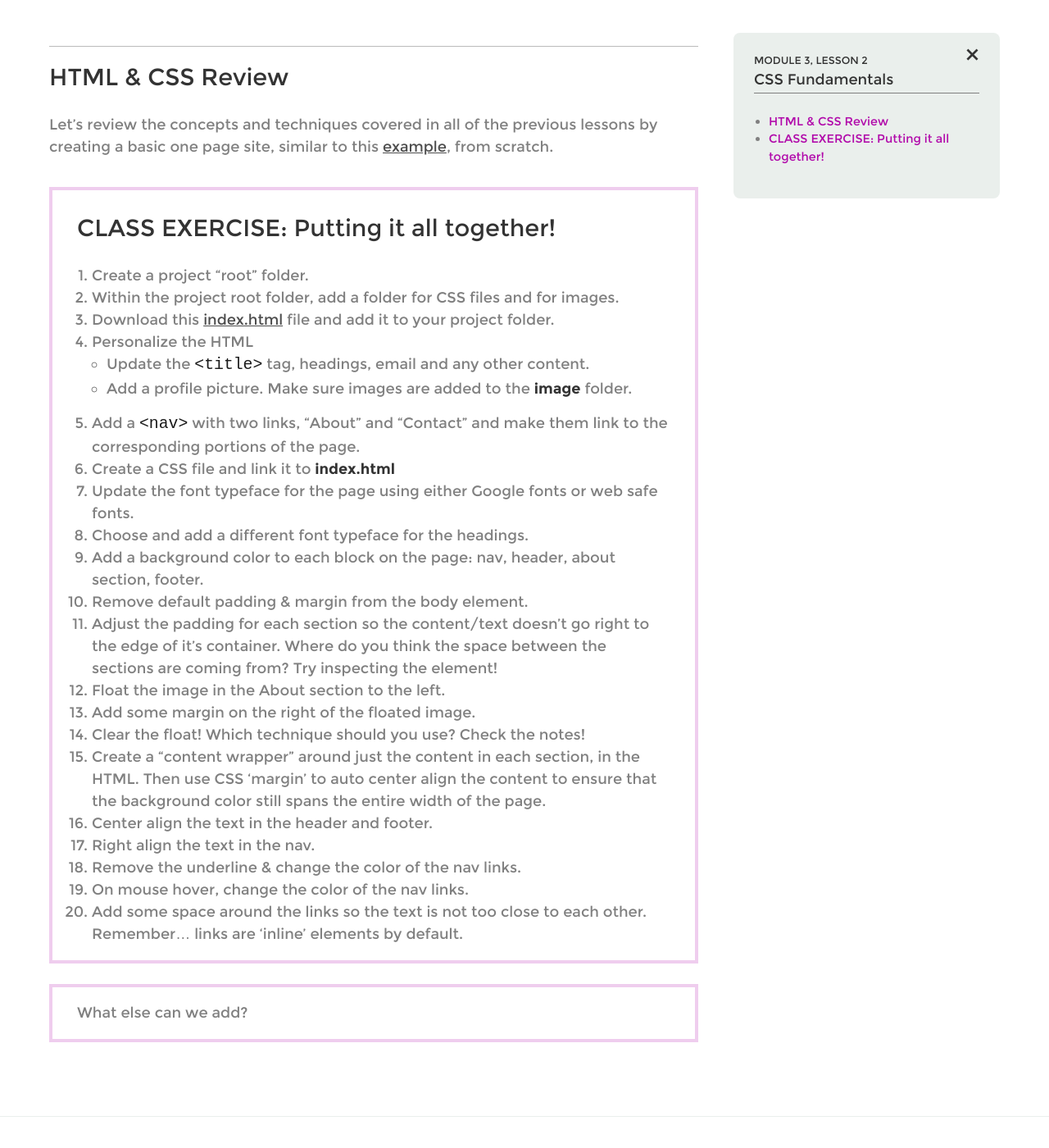
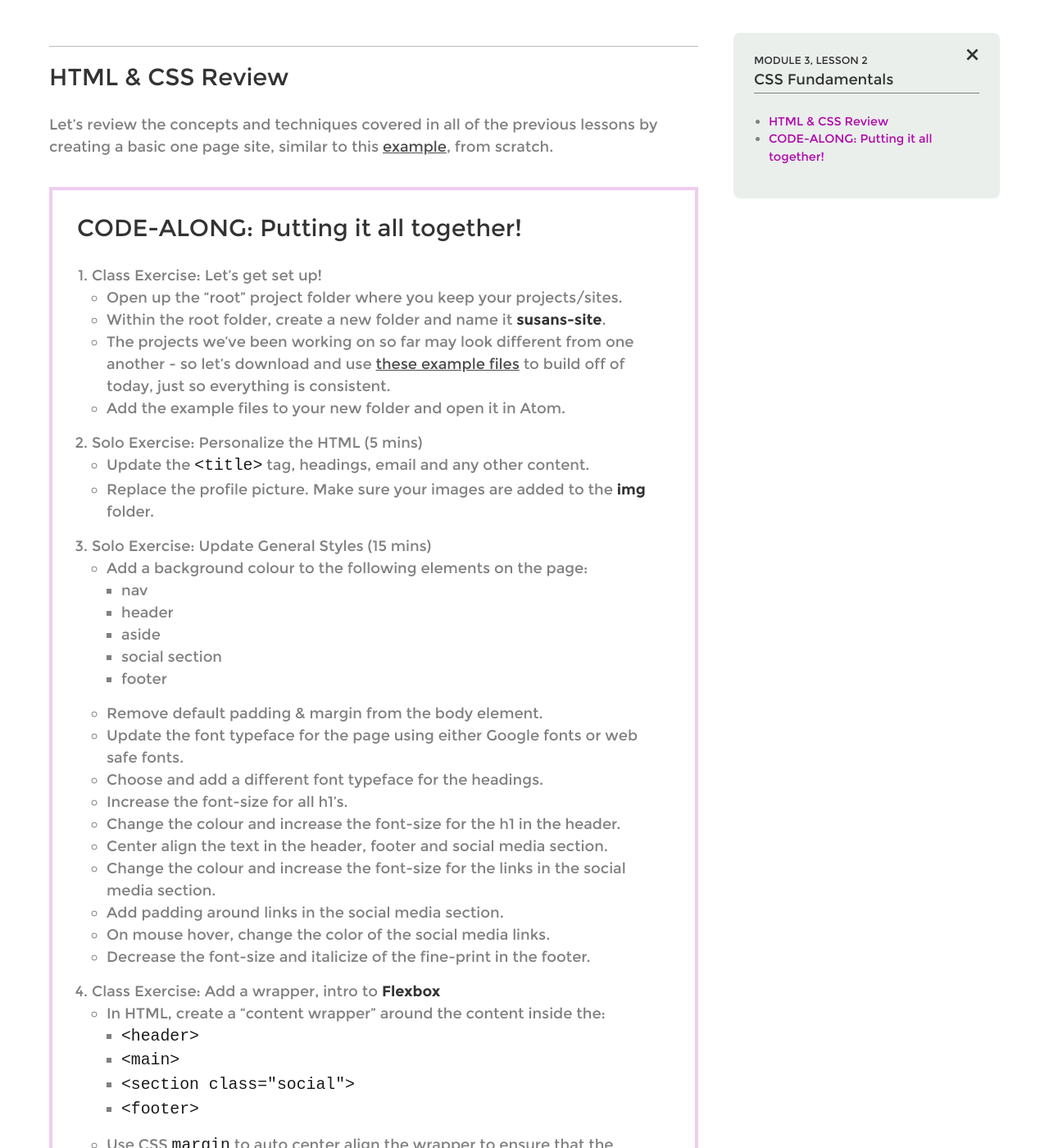
Before and after one commit to kasslent/clc-digital-skills, a Jekyll site: the page built from _lessons/module-3.2.md, in a window 1280 px wide and 1400 px high, scrolled down 408 px. Shown: the whole window at 82% size. Built offline with Jekyll 4.4.1, drawn with Linux system fonts in a browser that asks for light colours; some of the changed text lies outside the part shown.

Commit message:
updated module 2-2 to include SVG, updated module 3-1, 3-2 to remove floats and update the exercise to use flexbox

```diff
--- a/_lessons/module-3.2.md
+++ b/_lessons/module-3.2.md
@@ -3,39 +3,63 @@ layout: lessons
 module: 3
 lesson: 2
 title: CSS Fundamentals
-description: Review and in-class exercise.
+description: Review and in-class exercise with an intro to flexbox.
 permalink: module3-2.html
 ---
 
-
 ## HTML & CSS Review
 
-Let's review the concepts and techniques covered in all of the previous lessons by creating a basic one page site, similar to this [example](exercises/module3/sample/index.html), from scratch.
+Let's review the concepts and techniques covered in all of the previous lessons by creating a basic one page site, similar to this [example](exercises/module3/susans-site/index-final.html), from scratch.
 
 
->## CLASS EXERCISE: Putting it all together!
+>## CODE-ALONG: Putting it all together!
 >
->1. Create a project "root" folder.
-1. Within the project root folder, add a folder for CSS files and for images.
-1. Download this <a href="exercises/module3/index.html" download>index.html</a> file and add it to your project folder.
-1. Personalize the HTML
-  * Update the `<title>` tag, headings, email and any other content.
-  * Add a profile picture.  Make sure images are added to the **image** folder.
-1. Add a `<nav>` with two links, "About" and "Contact" and make them link to the corresponding portions of the page.
-1. Create a CSS file and link it to **index.html**
-1. Update the font typeface for the page using either Google fonts or web safe fonts.
-1. Choose and add a different font typeface for the headings.
-1. Add a background color to each block on the page: nav, header, about section, footer.
-1. Remove default padding & margin from the body element.
-1. Adjust the padding for each section so the content/text doesn't go right to the edge of it's container.  Where do you think the space between the sections are coming from?  Try inspecting the element!
-1. Float the image in the About section to the left.
-1. Add some margin on the right of the floated image.
-1. Clear the float!  Which technique should you use?  Check the notes!
-1. Create a "content wrapper" around just the content in each section, in the HTML. Then use CSS 'margin' to auto center align the content to ensure that the background color still spans the entire width of the page.
-1. Center align the text in the header and footer.
-1. Right align the text in the nav.
-1. Remove the underline & change the color of the nav links.
-1. On mouse hover, change the color of the nav links.
-1. Add some space around the links so the text is not too close to each other.  Remember... links are 'inline' elements by default.
+>1. Class Exercise: Let's get set up!
+	* Open up the "root" project folder where you keep your projects/sites.
+	* Within the root folder, create a new folder and name it **susans-site**.
+	* The projects we've been working on so far may look different from one another - so let's download and use [these example files](exercises/module3/susans-site.zip) to build off of today, just so everything is consistent.
+	* Add the example files to your new folder and open it in Atom.
+1. Solo Exercise: Personalize the HTML (5 mins)
+	* Update the `<title>` tag, headings, email and any other content.
+	* Replace the profile picture. Make sure your images are added to the **img** folder.
+1. Solo Exercise: Update General Styles (15 mins)
+	* Add a background colour to the following elements on the page:
+		* nav
+		* header
+		* aside
+		* social section
+		* footer
+	* Remove default padding & margin from the body element.
+	* Update the font typeface for the page using either Google fonts or web safe fonts.
+	* Choose and add a different font typeface for the headings.
+	* Increase the font-size for all h1's.
+	* Change the colour and increase the font-size for the h1 in the header.
+	* Center align the text in the header, footer and social media section.
+	* Change the colour and increase the font-size for the links in the social media section.
+	* Add padding around links in the social media section.
+	* On mouse hover, change the color of the social media links.
+	* Decrease the font-size and italicize of the fine-print in the footer.
+1. Class Exercise: Add a wrapper, intro to **Flexbox**
+	* In HTML, create a “content wrapper” around the content inside the:
+		* `<header>`
+		* `<main>`
+		* `<section class="social">`
+		* `<footer>`
+	* Use CSS `margin` to auto center align the wrapper to ensure that the background colour still spans the entire width of the page.
+	* Use CSS to give the `<aside>` a width of 30% and `<section id="about">` a width of 60%
+	* Use CSS to give the `<div class="wrapper">` inside of `<main>` a display value of "flex".
+	* On the wrapper inside of main, use flexbox reverse the direction - put the sidebar on the right.
+	* On the wrapper inside of main, use flexbox to justify the content so there is space in-between the about section and the aside.
+1. Class Exercise: Adjust the Spacing
+	* Adjust the padding so the content/text doesn’t go right to the edge of it’s container. Try to make it look like the [example](exercises/module3/susans-site/index-final.html). Where do you think the space between the sections are coming from? Try inspecting the element!
+	* In the sidebar, center the profile image using margin, to and make it circular using border-radius.
+	* In the sidebar, give the paragraph justified text alignment.
+	* In the about section, ensure the image is always the full-width of the container.
+1. Exercise: Style the Nav
+	* Right align the text in the nav.
+	* Remove the underline & change the colour of the nav links.
+	* On mouse hover, change the colour of the nav links.
+	* Add some space around the links so the text is not too close to each other. Remember… links are ‘inline’ elements by default.
 
-> What else can we add?
+
+> What else can we add? Any requests?
```
Also changed, not shown: _lessons/module-2.2.md (+56 -17 lines), _lessons/module-3.1.md (+1 -1 lines), _lessons/module-3.3.md (+2 -2 lines), 4 other files.
